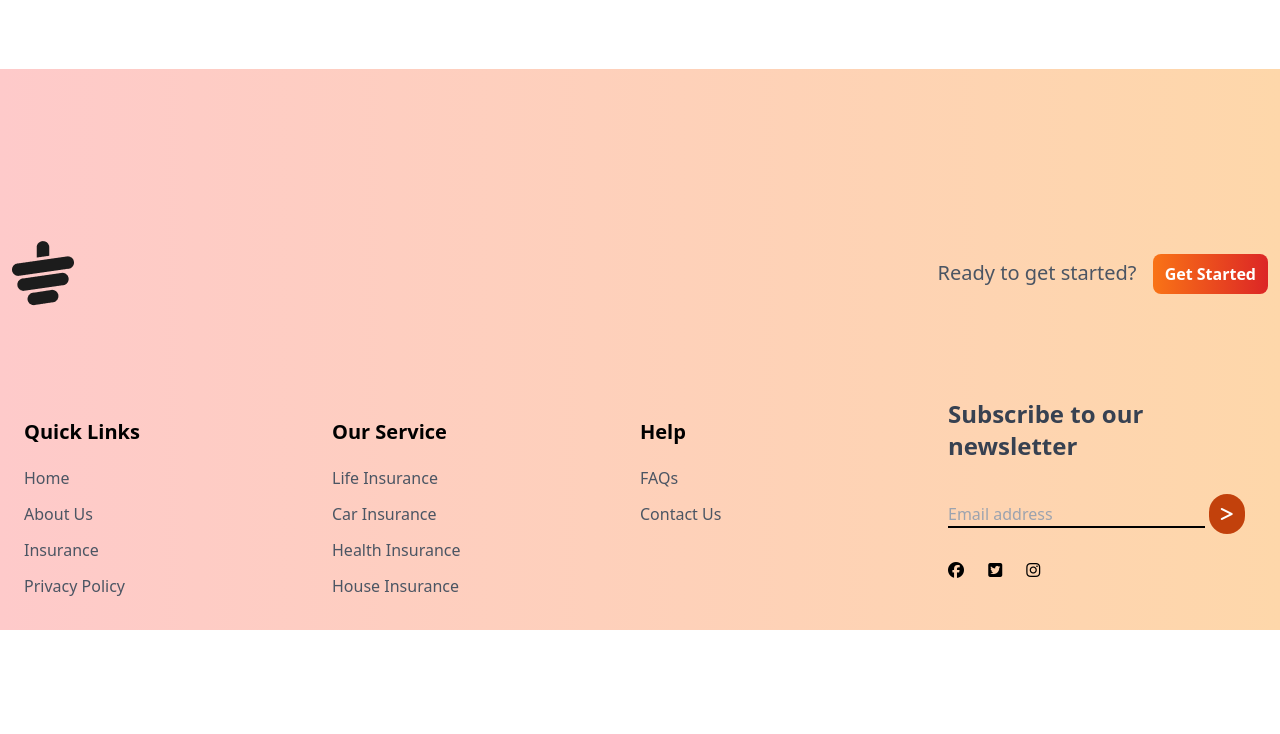
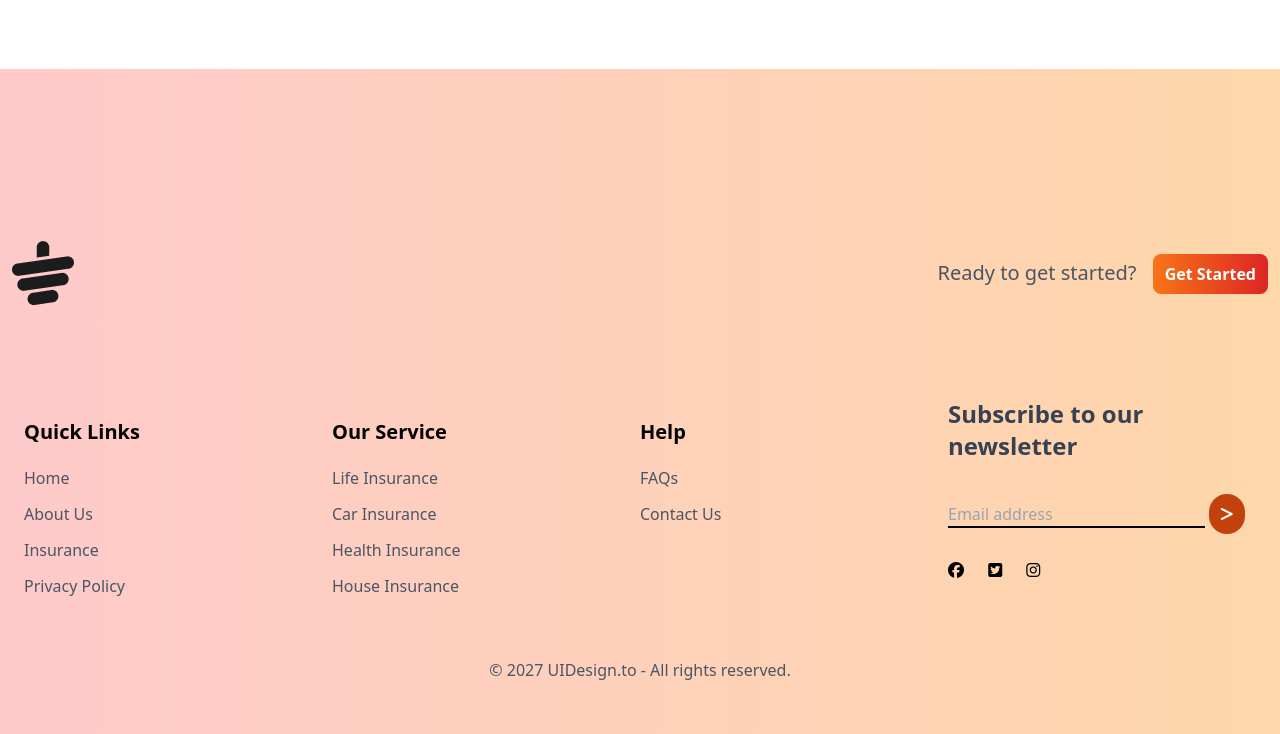
Before and after one commit to Rakib-Hasan1/tea-house-project-with-tailwind, a plain HTML site: page index.html in a window 1280 px wide. Shown: the part 3236-3970 px from the top of the page. Before the commit the page ends 3866 px from the top, so only its background shows below. Drawn offline with nearby package versions, Linux system fonts and the light colour scheme.

Commit message:
final touched

```diff
--- a/index.html
+++ b/index.html
@@ -288,6 +288,7 @@
             </div>
         </div>
        </div>
+       <h2 class="font-medium text-gray-600 text-center py-10">© 2027 UIDesign.to - All rights reserved.</h2>
       </footer>
   </body>
 </html>
```
